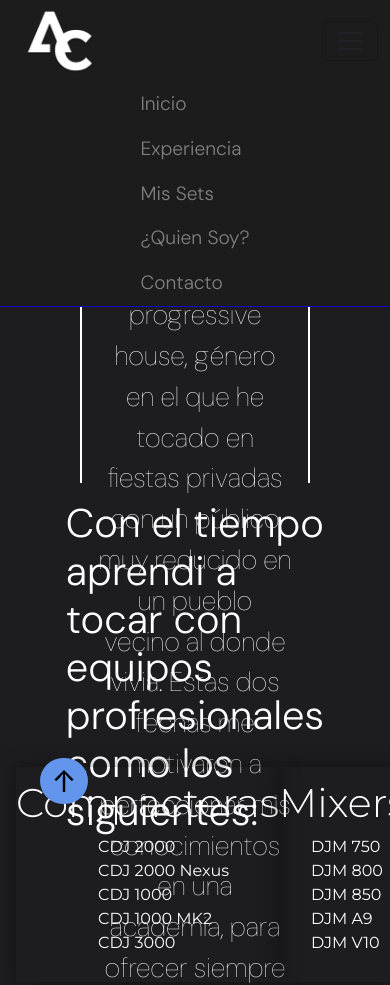
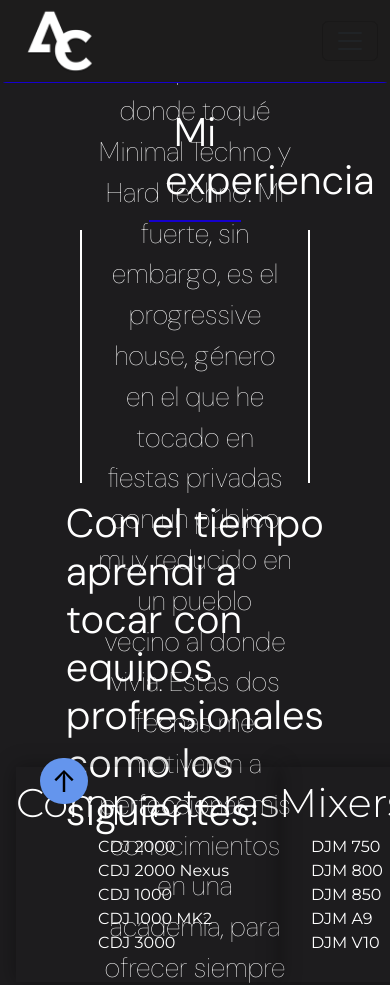
Before and after one commit to AlexisChapado/presskit2, a website: page pages/experiencia.html in a window 390 px wide. Shown: the top 985 px of the page. Drawn offline with nearby package versions, Linux system fonts and the light colour scheme; a web font is replaced by a local one.

Commit message:
v1.1.1255

```diff
--- a/pages/experiencia.html
+++ b/pages/experiencia.html
@@ -44,7 +44,7 @@
   <body>
     <a id="top"></a>
     <header>
-      <nav class="navbar navbar-expand-lg bg-body-tertiary">
+      <nav class="navbar navbar-expand-lg bg-body-tertiary navbar-toggler">
         <div class="container-fluid">
           <a class="navbar-brand" href="../index.html"
             ><img src="../assets/logo/logo-blanco.png" alt="logo" class="logo"
--- a/scss/base/_globals.scss
+++ b/scss/base/_globals.scss
@@ -14,7 +14,7 @@
     font-size: 2.5rem;
 }
 
-
+// ------------ START BUTTON -------------//
 
 *.topB {
     width: 3rem;
--- a/scss/organisms/_header.scss
+++ b/scss/organisms/_header.scss
@@ -23,10 +23,10 @@
 
         }
 
-        .collapse {
-            display: flex;
+        div {
+
             justify-content: center;
-            align-items: center;
+
 
             .navbar-nav {
 
```
Also changed, not shown: css/main.css, css/main.min.css.
